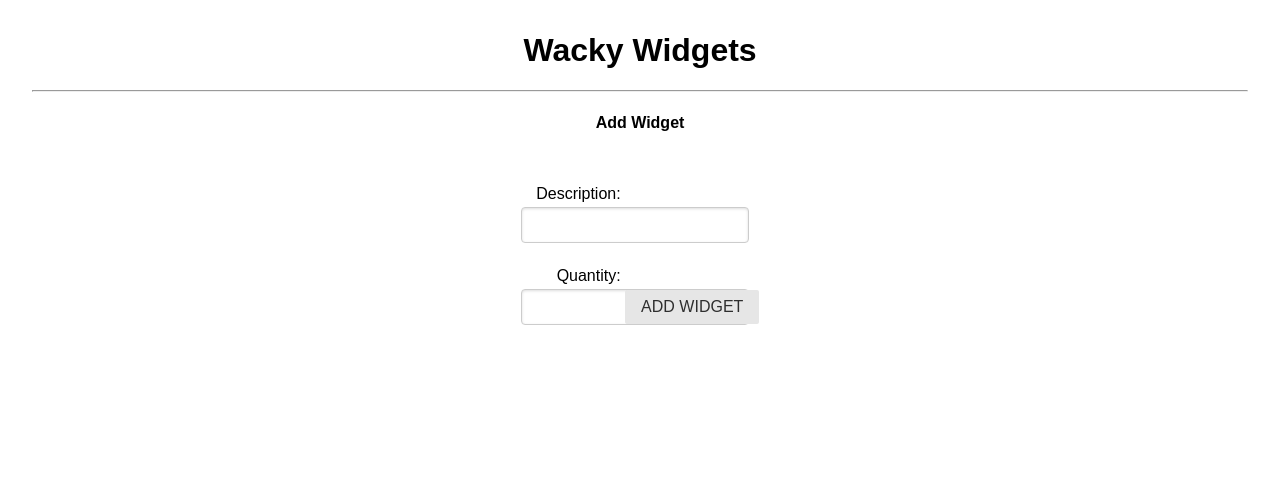
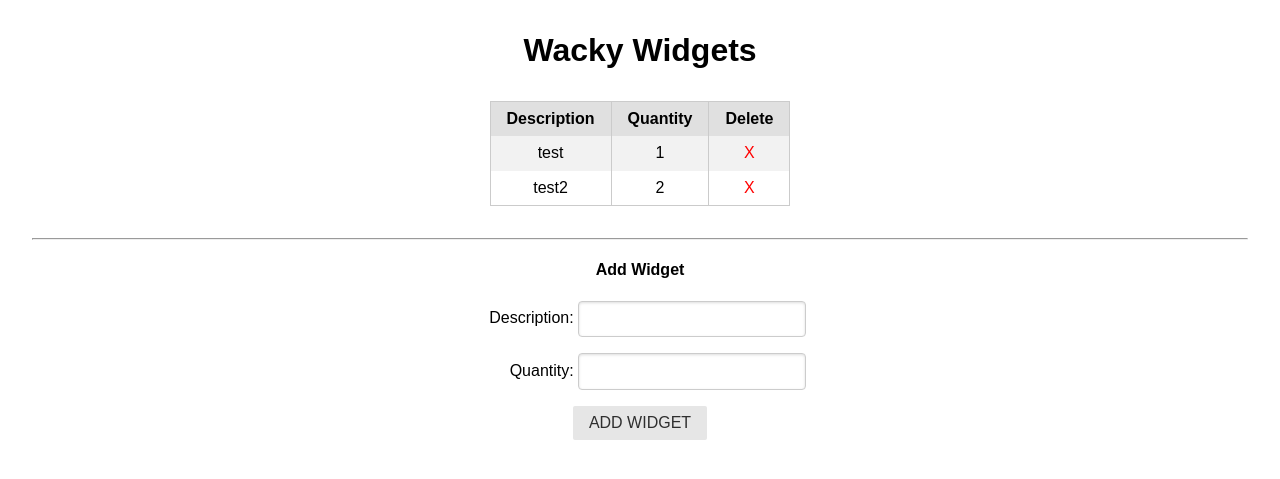
Before and after one commit to parke415/project_3_assessment, a Django app: page / in a window 1280 px wide. Shown: the top 479 px of the page. Run offline with Django 3.2, Linux system fonts and the light colour scheme; data comes from the database, SQL or seed files in the repository; both versions use the stored data as it was after the commit; some libraries are stand-ins or nearby versions.

Commit message:
Complete Step 3.4

```diff
--- a/main_app/static/css/style.css
+++ b/main_app/static/css/style.css
@@ -9,3 +9,12 @@ label {
   width: 100px;
   text-align: right;
 }
+
+table {
+  margin: 2rem auto;
+}
+
+table a {
+  color: red;
+  text-decoration: none;
+}
--- a/main_app/templates/index.html
+++ b/main_app/templates/index.html
@@ -14,12 +14,31 @@
   <h1>Wacky Widgets</h1>
   {% if widget_list|length == 0 %}
     <h3>No Widgets Exist</h3>
+  {% else %}
+  <table class="pure-table pure-table-striped">
+    <thead>
+      <tr>
+        <th>Description</th>
+        <th>Quantity</th>
+        <th>Delete</th>
+      </tr>
+    </thead>
+    <tbody>
+      {% for widget in widget_list %}
+      <tr>
+        <td>{{ widget.description }}</td>
+        <td>{{ widget.quantity }}</td>
+        <td><a href="{% url 'delete_widget' widget.id %}">X</a></td>
+      </tr>
+      {% endfor %}
+    </tbody>
+  </table>
   {% endif %}
   <hr>
   <h4>Add Widget</h4>
   <form class="pure-form" action="{% url 'add_widget' %}" method="POST">
     {% csrf_token %}
-    <label>{{ widget_form.as_p }}</label>
+    <div>{{ widget_form.as_p }}</div>
     <input type="submit" value="ADD WIDGET" class="pure-button">
   </form>
 </body>
--- a/main_app/urls.py
+++ b/main_app/urls.py
@@ -4,4 +4,5 @@ from . import views
 urlpatterns = [
   path('', views.index, name='index'),
   path('add_widget/', views.add_widget, name='add_widget'),
+  path('delete/<int:widget_id>/', views.delete_widget, name='delete_widget'),
 ]
--- a/main_app/views.py
+++ b/main_app/views.py
@@ -13,3 +13,7 @@ def add_widget(request):
     new_widget = form.save(commit=False)
     new_widget.save()
   return redirect('/')
+
+def delete_widget(request, widget_id):
+  Widget.objects.get(id=widget_id).delete()
+  return redirect('/')
```
Also changed, not shown: db.sqlite3.
